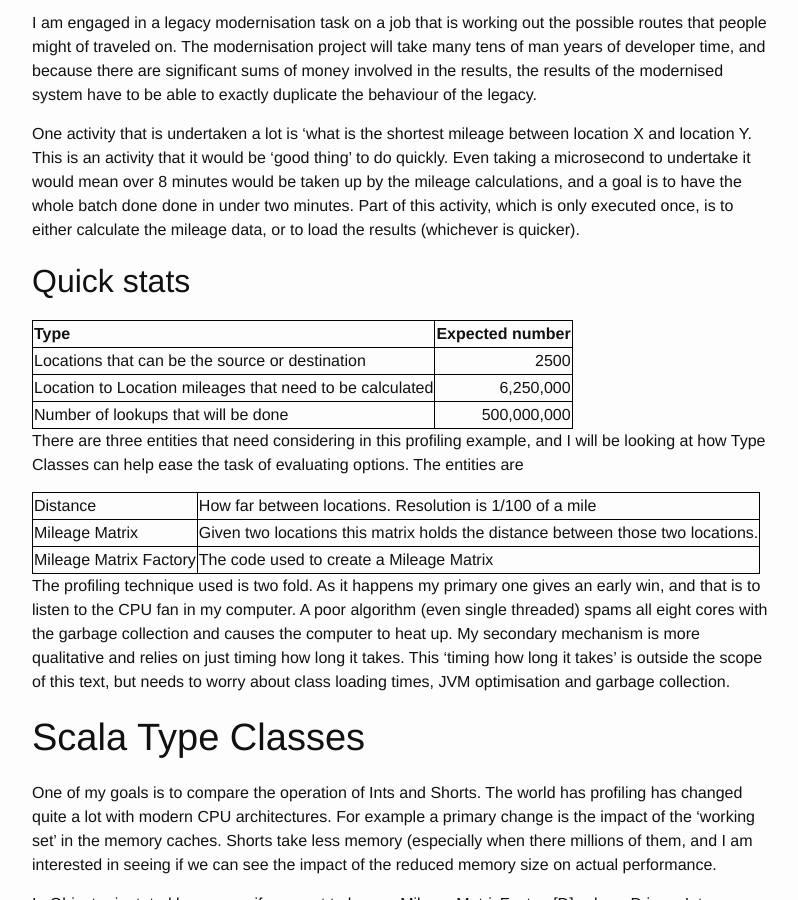
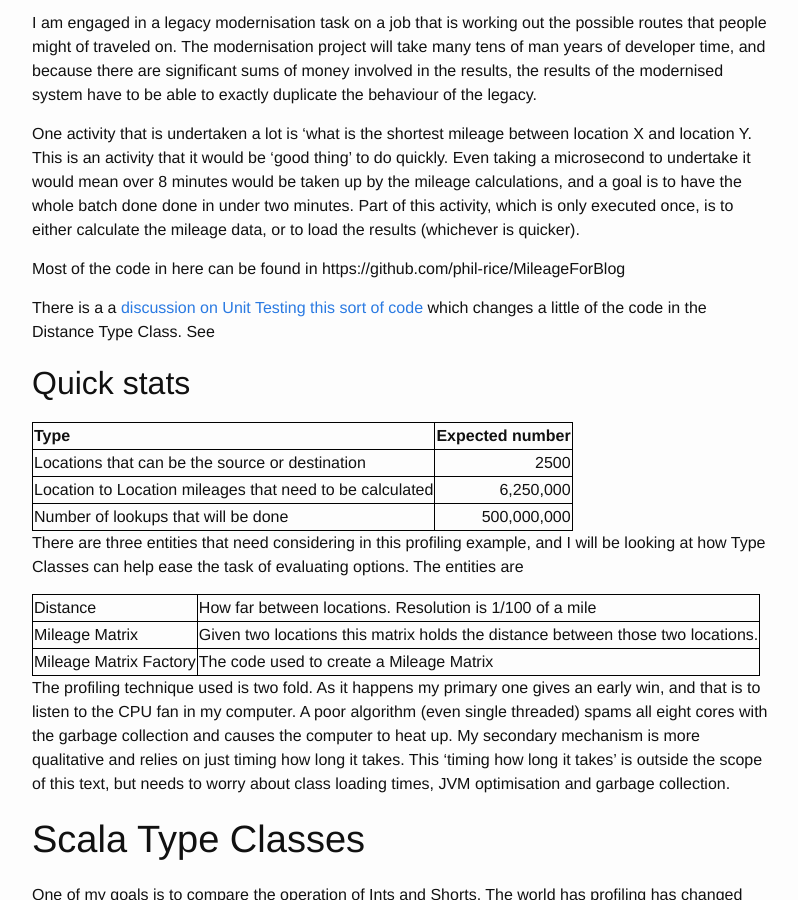
Before and after one commit to phil-rice/Phils-Blog, a Jekyll site: the page built from _posts/2015-11-09-Type-Classes-Scala-Real-World-Application.markdown, in a window 1280 px wide and 900 px high, scrolled down 303 px. Shown: the whole window, without its empty margins (238-1036 px from the left). Built offline with Jekyll 4.4.1, drawn with Linux system fonts in a browser that asks for light colours.

Commit message:
Adding links to repositories

```diff
--- a/_posts/2015-11-09-Type-Classes-Scala-Real-World-Application.markdown
+++ b/_posts/2015-11-09-Type-Classes-Scala-Real-World-Application.markdown
@@ -12,6 +12,10 @@ One activity that is undertaken a lot is ‘what is the shortest mileage between
 This is an activity that it would be ‘good thing’ to do quickly. Even taking a microsecond to undertake it would mean over 8 minutes would be taken up by the mileage calculations,
 and a goal is to have the whole batch done done in under two minutes. Part of this activity, which is only executed once, is to either calculate the mileage data, or to load the
 results (whichever is quicker).
+
+Most of the code in here can be found in https://github.com/phil-rice/MileageForBlog
+
+There is a a [discussion on Unit Testing this sort of code](/2015/11/11/Unit-Testing-Scala-Type-Classes.html) which changes a little of the code in the Distance Type Class. See
 
 ## Quick stats
 
```
